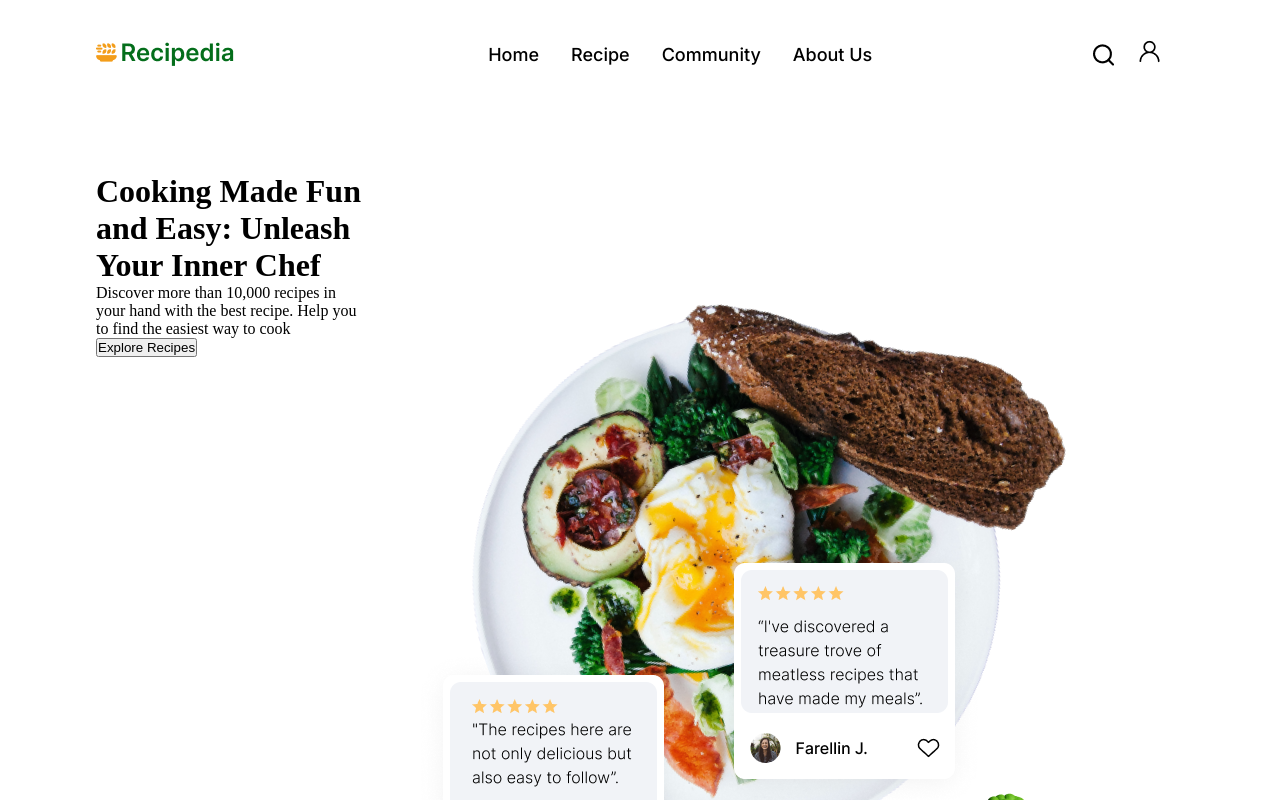
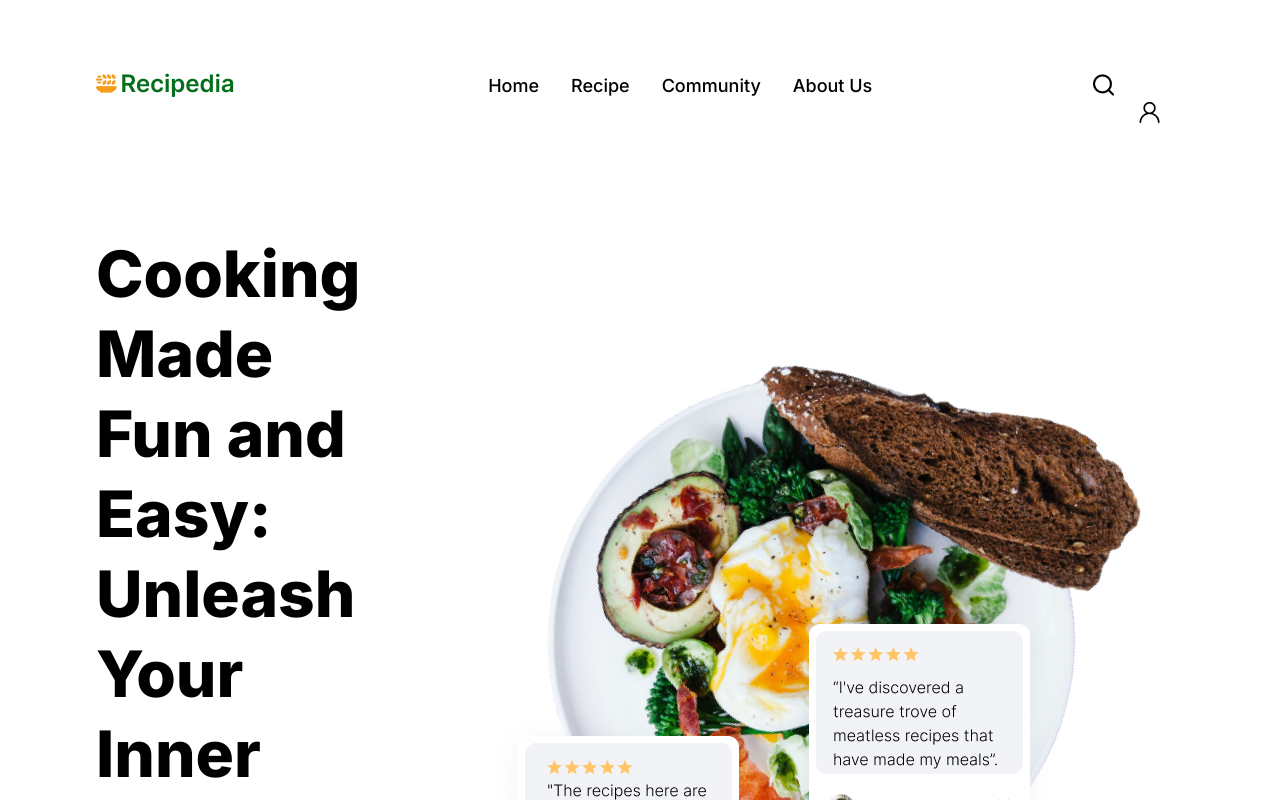
Before and after one commit to Chloedj/react-recipe-app, a React (Create React App) app in the folder recipe-app/: page / in a window 1280 px wide. Shown: the top 800 px of the page. Built offline with nearby package versions, Linux system fonts and the light colour scheme.

Commit message:
Started Hero Styling

```diff
--- a/recipe-app/src/App.css
+++ b/recipe-app/src/App.css
@@ -16,3 +16,17 @@ a {
   color: black;
   text-decoration: none;
 }
+
+button {
+  border-radius: 10px;
+  color: white;
+  font-weight: 700;
+  background-color: var(--color-secondary);
+  border: none;
+  padding: 15px 20px;
+  margin-top: 61px;
+}
+
+.accent {
+  color: var(--color-secondary);
+}
--- a/recipe-app/src/containers/hero/hero.css
+++ b/recipe-app/src/containers/hero/hero.css
@@ -12,3 +12,24 @@
 
         margin-right: 5rem;
 }
+
+.recipe__hero-content h1 {
+    font-family: var(--font-family);
+        font-weight: 800;
+        font-size: 64px;
+        line-height: 80px;
+        letter-spacing: 0em;
+}
+
+.recipe__hero-content p {
+    font-family: var(--font-family);
+        font-weight: 400;
+        font-size: 16px;
+        line-height: 24px;
+        color: #7F7d7D;
+        margin-top: 37px
+}
+
+.recipe__hero-content__span {
+    color: var(--color-secondary);
+}
--- a/recipe-app/src/containers/hero/hero.js
+++ b/recipe-app/src/containers/hero/hero.js
@@ -6,16 +6,16 @@ const Hero = () => {
   return (
     <div>
       <div className='recipe__hero section__padding' id="#home">
-        <div className="recipe__header-content">
-      <h1 className="recipe__header-content__h1">Cooking Made Fun and Easy: Unleash Your Inner Chef</h1>
-      <p>Discover more than <span className='recipe__header-content__span'>10,000 recipes</span> in your hand with the best recipe. Help you to find the easiest way to cook</p>
+        <div className="recipe__hero-content">
+      <h1>Cooking Made Fun and Easy: Unleash Your Inner Chef</h1>
+      <p>Discover more than <span className='accent'>10,000 recipes</span> in your hand with the best recipe. Help you to find the easiest way to cook</p>
 
-      <div className="recipe__header-content__input">
+      <div className="recipe__hero-content__input">
         <button type="button">Explore Recipes</button>
       </div>
     </div>
 
-    <div className="recipe__header-image">
+    <div className="recipe__hero-image">
       <img src={plate} alt='plate'/>
     </div>
       </div>
```
